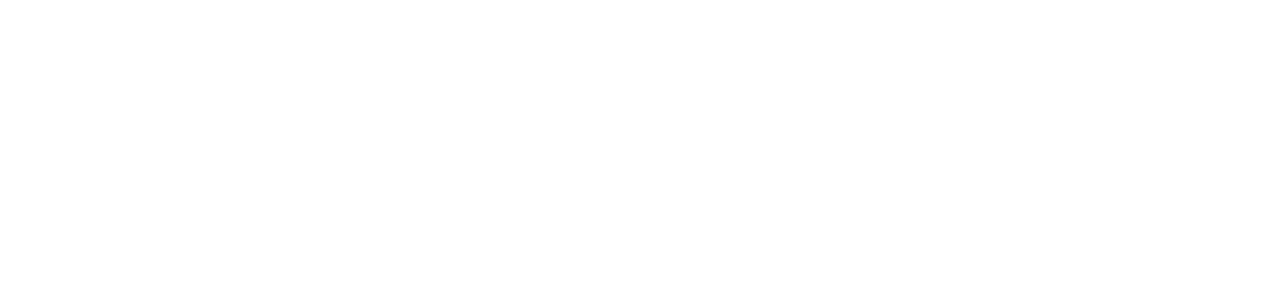
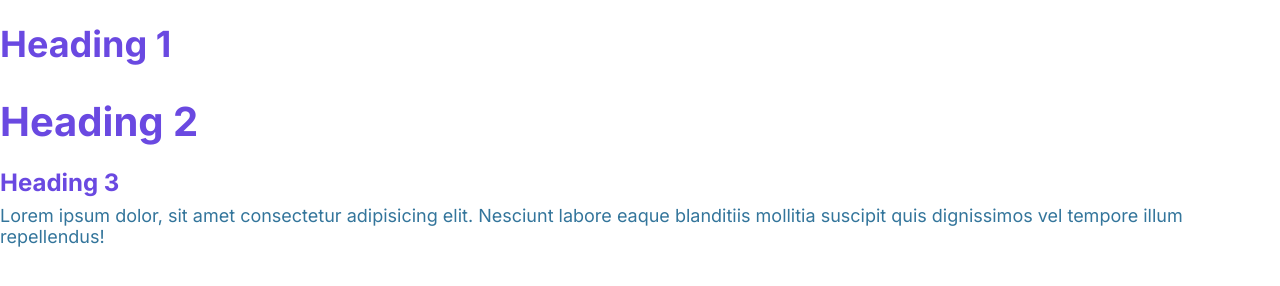
Before and after one commit to jzecenarubio/Argalia, a plain HTML site: page index.html in a window 1280 px wide. Drawn offline with Linux system fonts and the light colour scheme.

Commit message:
Defined the styles for the fonts.

```diff
--- a/css/styles.css
+++ b/css/styles.css
@@ -2,8 +2,47 @@
     --color-primary: #2584ff;
     --color-secondary: #00d9ff;
     --color-accent: #ff3400;
-    --color-heading: #1b0760;
-    --color-body: #918ca4;
+    --color-heading: #6a49e1;
+    --color-body: #33759b;
+}
+html {
+    font-size: 62.5%;
+}
+body {
+    font-family: Inter, Arial, Helvetica, sans-serif;
+    font-size: 2.4rem;
+    color: var(--color-body);
+}
+h1, h2, h3 {
+    color: var(--color-heading);
+    margin-bottom: 1rem;
+}
+h1 {
+    font-size: 7rem;
+}
+h2 {
+    font-size: 4rem;
+}
+h3 {
+    font-size: 3rem;
+}
+p {
+    margin-top: 0;
+}
+@media screen and (min-width: 1024px) {
+    body {
+        font-size: 1.8rem;
+    }
 
+    h1 {
+        font-size: 8rem;
+    }
 
+    h2 {
+        font-size: 4rem;
+    }
+
+    h3 {
+        font-size: 2.4rem;
+    }
 }
--- a/index.html
+++ b/index.html
@@ -1,13 +1,26 @@
 <!DOCTYPE html>
 <html lang="en">
-<head>
-    <meta charset="UTF-8">
-    <meta name="viewport" content="width=device-width, initial-scale=1.0">
+  <head>
+    <meta charset="UTF-8" />
+    <meta name="viewport" content="width=device-width, initial-scale=1.0" />
     <title>Document</title>
-    <link rel="stylesheet" href="css/styles.css">
-    <link rel="stylesheet" href="css/normalize.css">
-</head>
-<body>
-
-</body>
+    <link rel="preconnect" href="https://fonts.googleapis.com" />
+    <link rel="preconnect" href="https://fonts.gstatic.com" crossorigin />
+    <link
+      href="https://fonts.googleapis.com/css2?family=Inter:ital,opsz,wght@0,14..32,100..900;1,14..32,100..900&display=swap"
+      rel="stylesheet"
+    />
+    <link rel="stylesheet" href="css/styles.css" />
+    <link rel="stylesheet" href="css/normalize.css" />
+  </head>
+  <body>
+    <h1>Heading 1</h1>
+    <h2>Heading 2</h2>
+    <h3>Heading 3</h3>
+    <p>
+      Lorem ipsum dolor, sit amet consectetur adipisicing elit. Nesciunt labore
+      eaque blanditiis mollitia suscipit quis dignissimos vel tempore illum
+      repellendus!
+    </p>
+  </body>
 </html>
```
